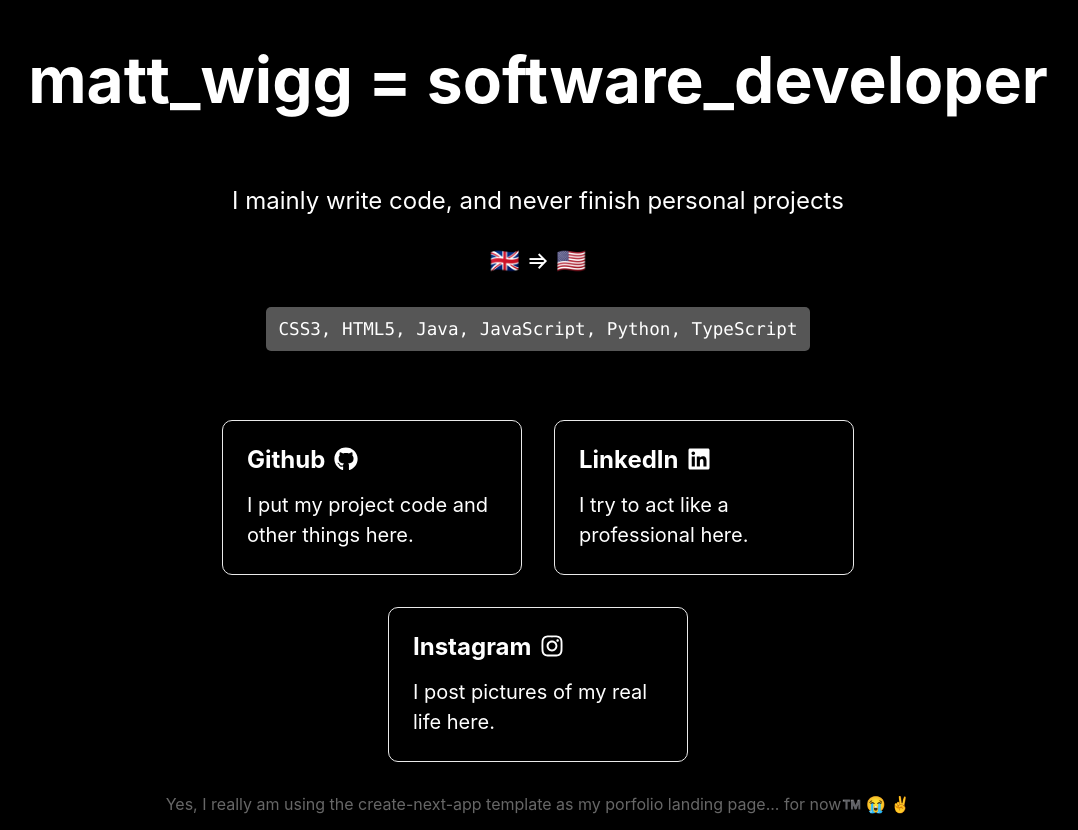
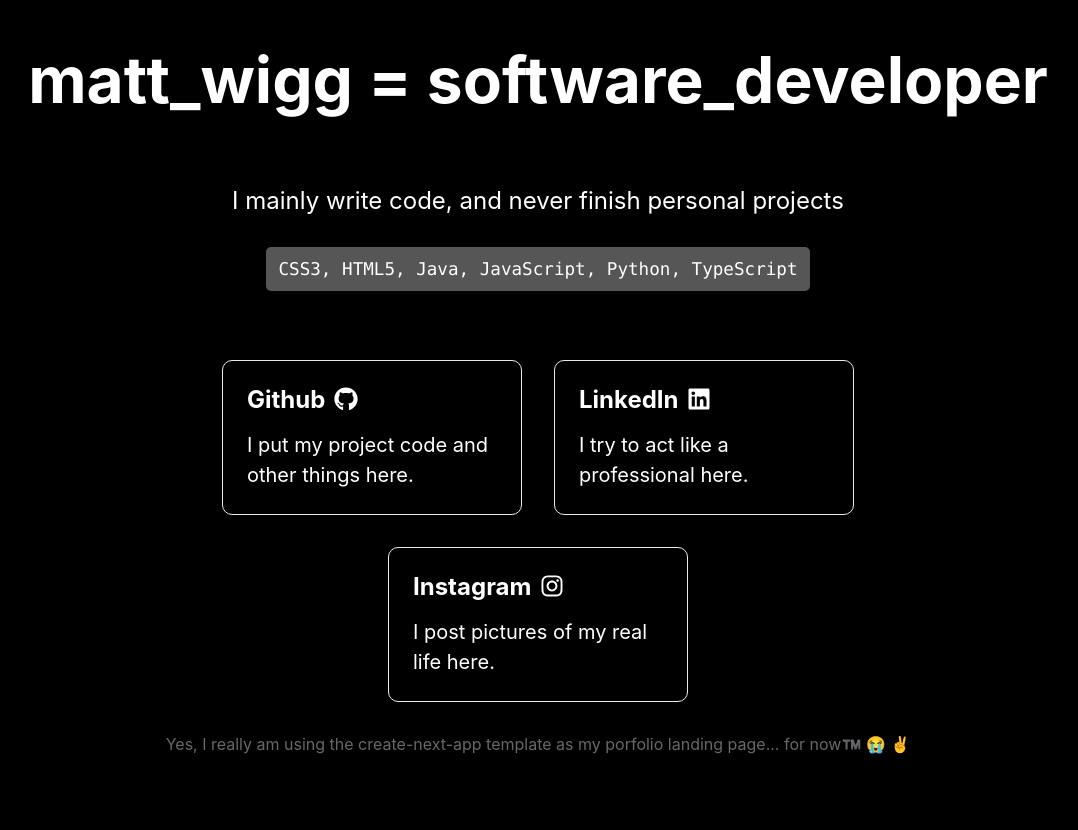
Before and after one commit to Matt-Wigg/matt-wigg, a Next.js app: page / in a window 1280 px wide. Shown: the whole page, without its empty margins (102-1180 px from the left). After the commit the page ends 800 px from the top, so only its background shows below. Built offline with nearby package versions, Linux system fonts and the light colour scheme.

Commit message:
removes emoji popping

```diff
--- a/pages/index.js
+++ b/pages/index.js
@@ -28,7 +28,6 @@
         <p className={styles.description}>
           I mainly write code, and never finish personal projects
           <p>
-            <p>🇬🇧 =&gt; 🇺🇸</p>
             <code className={styles.code}>
               CSS3, HTML5, Java, JavaScript, Python, TypeScript
             </code>
```
